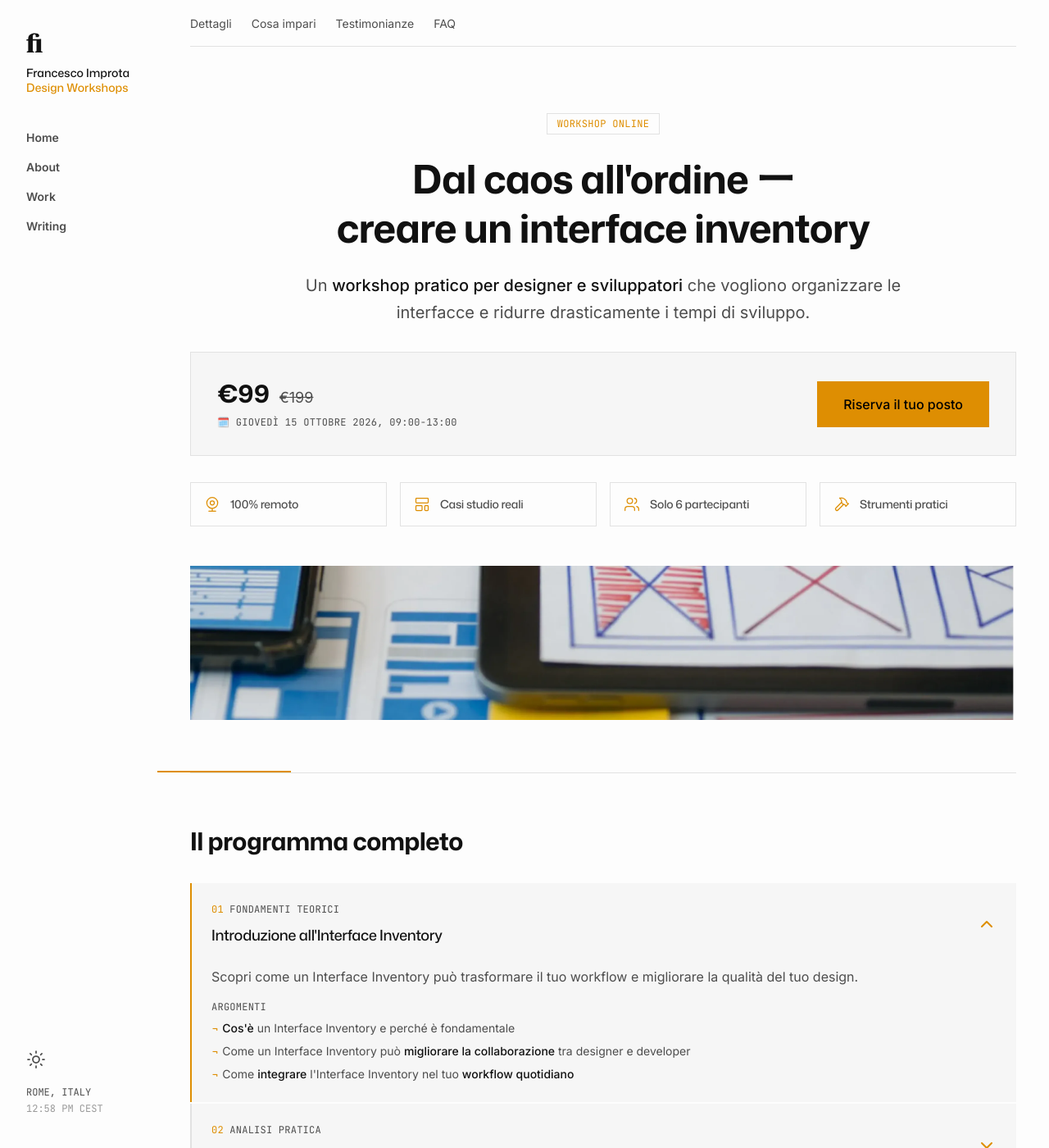
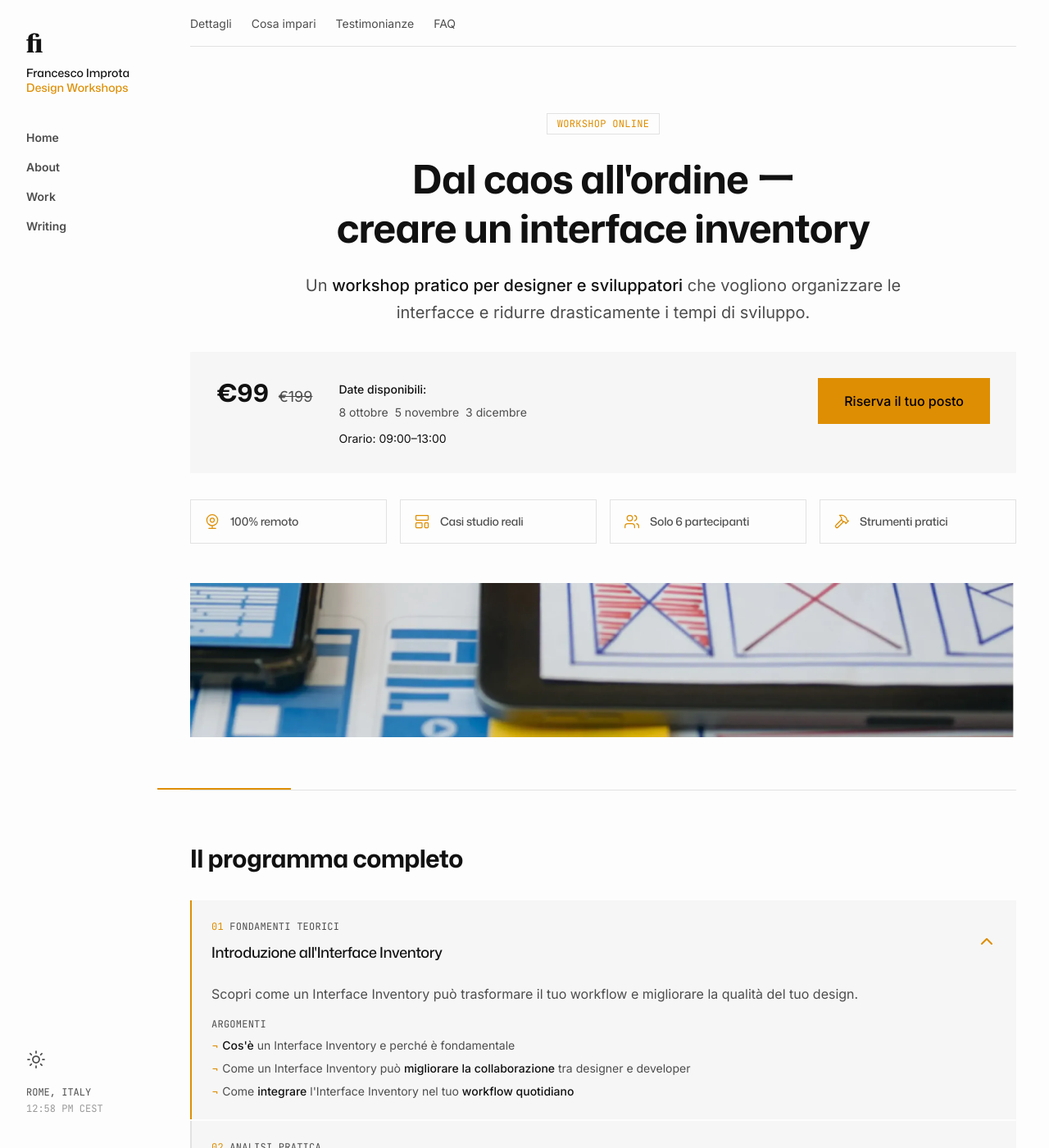
Before and after one commit to zetareticoli/fi, a Jekyll site: the page built from _workshops/interface-inventory/index.md, in a window 1280 px wide and 1400 px high. Shown: the whole window at 82% size. Built offline with Jekyll 4.4.1, drawn with Linux system fonts in a browser that asks for light colours; comment, search, counter and statistics services are not loaded; some of the changed text lies outside the part shown.

Commit message:
feat: update workshop details and enhance payment link layout

```diff
--- a/_includes/payment-link.html
+++ b/_includes/payment-link.html
@@ -17,23 +18,35 @@ Parameters: bg (surface class), note (render the early bird note),
 url (override the checkout link for this block only).
 {%- endcomment -%}
 {%- assign offer = page.offer -%}
-<div class="flex flex-col md:flex-row md:items-center md:justify-between gap-6 p-6 md:p-8 border border-border {{ include.bg | default: 'bg-secondary/40' }} md:text-left">
-  <div class="flex flex-col items-center gap-2 md:items-start">
-    <div class="flex items-baseline gap-3">
-      <span class="font-heading text-3xl font-bold">{{ offer.price }}</span>
-      {% if offer.price_full %}<span class="text-lg text-muted-foreground line-through">{{ offer.price_full }}</span>{% endif %}
-    </div>
-    {% if offer.sessions %}{% for session in offer.sessions %}
-    <span class="font-mono text-xs uppercase tracking-wide text-muted-foreground">🗓️ {{ session }}</span>
-    {% endfor %}{% elsif offer.dates_note %}
-    <span class="font-mono text-xs uppercase tracking-wide text-muted-foreground">🗓️ {{ offer.dates_note }}</span>
+<div class="flex flex-col md:flex-row md:items-start gap-6 md:gap-8 p-6 md:p-8 {{ include.bg | default: 'bg-secondary/40' }} text-left">
+  <div class="flex shrink-0 items-baseline gap-3 w-1/3">
+    <span class="font-heading text-3xl font-bold">{{ offer.price }}</span>
+    {% if offer.price_full %}<span class="text-lg text-muted-foreground line-through">{{ offer.price_full }}</span>{% endif %}
+  </div>
+  {% if offer.sessions or offer.dates_note %}
+  <div class="flex flex-1 flex-col gap-2 md:pt-1">
+    <span class="text-sm font-medium text-foreground">Date disponibili:</span>
+    {% if offer.sessions %}
+    <ul class="m-0 flex list-none flex-col gap-1 p-0 lg:flex-row lg:flex-wrap lg:gap-2">
+      {% for session in offer.sessions %}
+      <li class="text-sm font-normal text-muted-foreground">{{ session }}</li>
+      {% endfor %}
+    </ul>
+    {% if offer.session_time %}
+    <span class="mt-1 text-sm font-normal text-foreground">Orario: {{ offer.session_time }}</span>
+    {% endif %}
+    {% elsif offer.dates_note %}
+    <span class="font-mono text-sm font-normal normal-case leading-relaxed text-muted-foreground">{{ offer.dates_note }}</span>
     {% endif %}
   </div>
-  <a href="{{ include.url | default: offer.url }}" class="inline-flex items-center justify-center shrink-0 px-8 py-4 bg-accent text-black text-base font-medium hover:opacity-90 transition-opacity{% if offer.plausible_event %} plausible-event-name={{ offer.plausible_event }}{% endif %}">{{ offer.cta | default: 'Riserva il tuo posto' }}</a>
+  {% endif %}
+  <div class="flex shrink-0 flex-col items-stretch gap-2 md:items-center">
+    <a href="{{ include.url | default: offer.url }}" class="inline-flex items-center justify-center px-8 py-4 bg-accent text-black text-base font-medium hover:opacity-90 transition-opacity{% if offer.plausible_event %} plausible-event-name={{ offer.plausible_event }}{% endif %}">{{ offer.cta | default: 'Riserva il tuo posto' }}</a>
+    {% if include.note and offer.note %}
+    <div class="max-w-xs text-center text-xs leading-relaxed text-muted-foreground">
+      <p class="event-countdown" style="display: none;"></p>
+      <p class="event-static">{{ offer.note }}</p>
+    </div>
+    {% endif %}
+  </div>
 </div>
-{% if include.note and offer.note %}
-<div class="text-center">
-  <p class="event-countdown text-sm text-muted-foreground" style="display: none;"></p>
-  <p class="event-static mt-6 text-sm text-muted-foreground">{{ offer.note }}</p>
-</div>
-{% endif %}
--- a/_workshops/interface-inventory/index.md
+++ b/_workshops/interface-inventory/index.md
@@ -12,9 +12,12 @@ offer:
   cta: "Riserva il tuo posto"
   plausible_event: "Buy+Workshop"
   sessions:
-    - "Giovedì 15 ottobre 2026, 09:00-13:00"
+    - "8 ottobre"
+    - "5 novembre"
+    - "3 dicembre"
+  session_time: "09:00–13:00"
   deadline: "2026-09-15T09:00:00"
-  note: 'Prezzo Early Bird valido fino al <strong class="font-medium text-foreground">15 settembre 2026</strong>. Solo <strong class="font-medium text-foreground">4 posti rimasti</strong>.'
+  note: 'Prezzo Early Bird valido fino al <strong class="font-medium">15 settembre 2026</strong>. Solo <strong class="font-medium">4 posti rimasti</strong>.'
 ---
 
 <!-- Header -->
--- a/css/tw-compiled.css
+++ b/css/tw-compiled.css
@@ -14,6 +14,7 @@
     --color-white: #fff;
     --spacing: 0.25rem;
     --breakpoint-xl: 80rem;
+    --container-xs: 20rem;
     --container-md: 28rem;
     --container-xl: 36rem;
     --container-2xl: 42rem;
@@ -39,6 +40,7 @@
     --text-4xl--line-height: calc(2.5 / 2.25);
     --text-5xl: 3rem;
     --text-5xl--line-height: 1;
+    --font-weight-normal: 400;
     --font-weight-medium: 500;
     --font-weight-semibold: 600;
     --font-weight-bold: 700;
@@ -1109,6 +1111,9 @@
   .max-w-xl {
     max-width: var(--container-xl);
   }
+  .max-w-xs {
+    max-width: var(--container-xs);
+  }
   .min-w-0 {
     min-width: 0;
   }
@@ -1171,6 +1176,9 @@
   }
   .items-start {
     align-items: flex-start;
+  }
+  .items-stretch {
+    align-items: stretch;
   }
   .justify-between {
     justify-content: space-between;
@@ -1503,6 +1511,10 @@
     --tw-font-weight: var(--font-weight-medium);
     font-weight: var(--font-weight-medium);
   }
+  .font-normal {
+    --tw-font-weight: var(--font-weight-normal);
+    font-weight: var(--font-weight-normal);
+  }
   .font-semibold {
     --tw-font-weight: var(--font-weight-semibold);
     font-weight: var(--font-weight-semibold);
@@ -1548,6 +1560,9 @@
   }
   .text-primary-foreground {
     color: var(--color-primary-foreground);
+  }
+  .normal-case {
+    text-transform: none;
   }
   .uppercase {
     text-transform: uppercase;
@@ -1954,9 +1969,9 @@
       align-items: flex-start;
     }
   }
-  .md\:justify-between {
+  .md\:gap-8 {
     @media (width >= 48rem) {
-      justify-content: space-between;
+      gap: calc(var(--spacing) * 8);
     }
   }
   .md\:p-8 {
@@ -1964,9 +1979,9 @@
       padding: calc(var(--spacing) * 8);
     }
   }
-  .md\:text-left {
+  .md\:pt-1 {
     @media (width >= 48rem) {
-      text-align: left;
+      padding-top: var(--spacing);
     }
   }
   .lg\:top-0 {
```
Also changed, not shown: other parts of _includes/payment-link.html (+1 -0 lines), other parts of _workshops/interface-inventory/index.md (+2 -2 lines).
